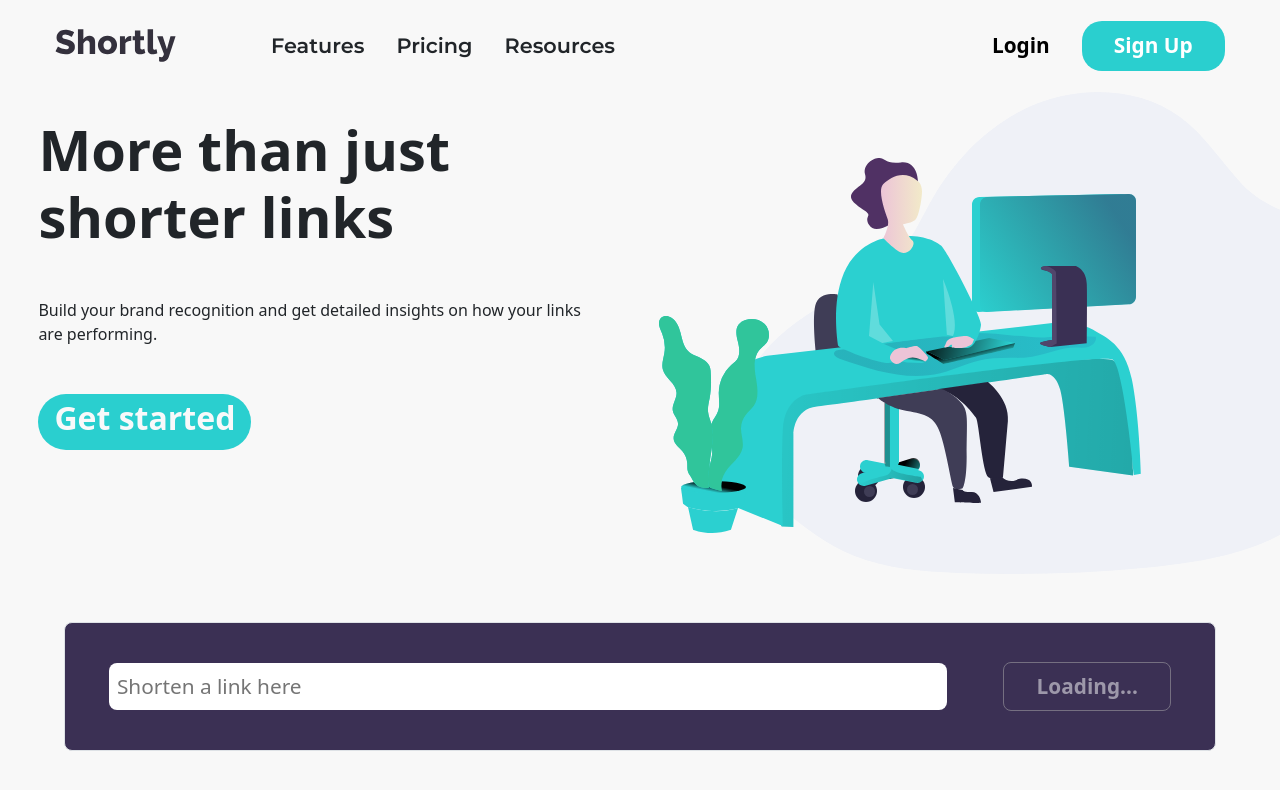
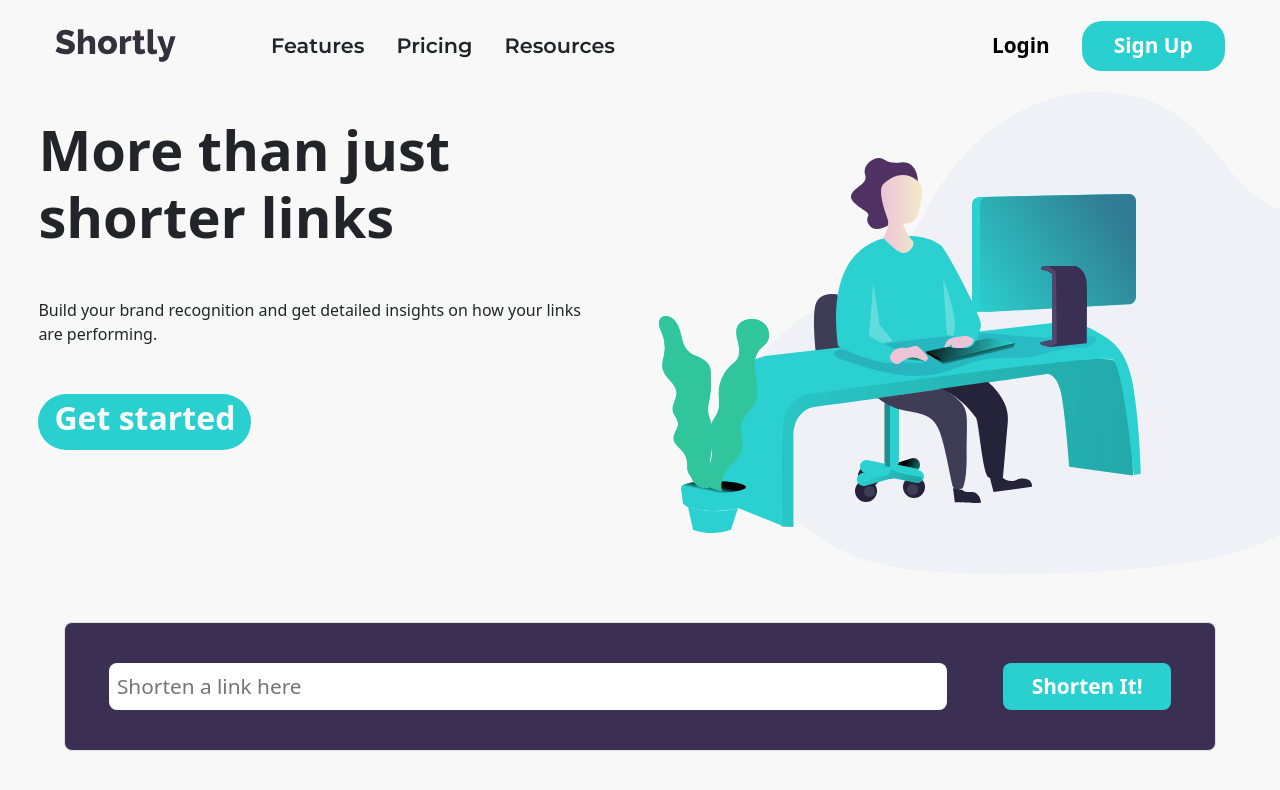
Before and after one commit to AZP7/URL-shorter, a React (Vite) app: page / in a window 1280 px wide. Shown: the top 790 px of the page. Built offline with nearby package versions, Linux system fonts and the light colour scheme.

Commit message:
Update Section.jsx

```diff
--- a/src/Section/Section.jsx
+++ b/src/Section/Section.jsx
@@ -9,7 +9,7 @@ function Section() {
     const [error, setError] = useState('')
 
     // State to track loading state during API calls
-    const [isLoading, setIsLoading] = useState(true)
+    const [isLoading, setIsLoading] = useState(false)
 
     const APIKEY = 'bilO7Dwf6dDFhfufeUu32WvPsjhdKVu8KL6y5QT43zQPvvIyxNT2Vl5TKalL';
 
```
